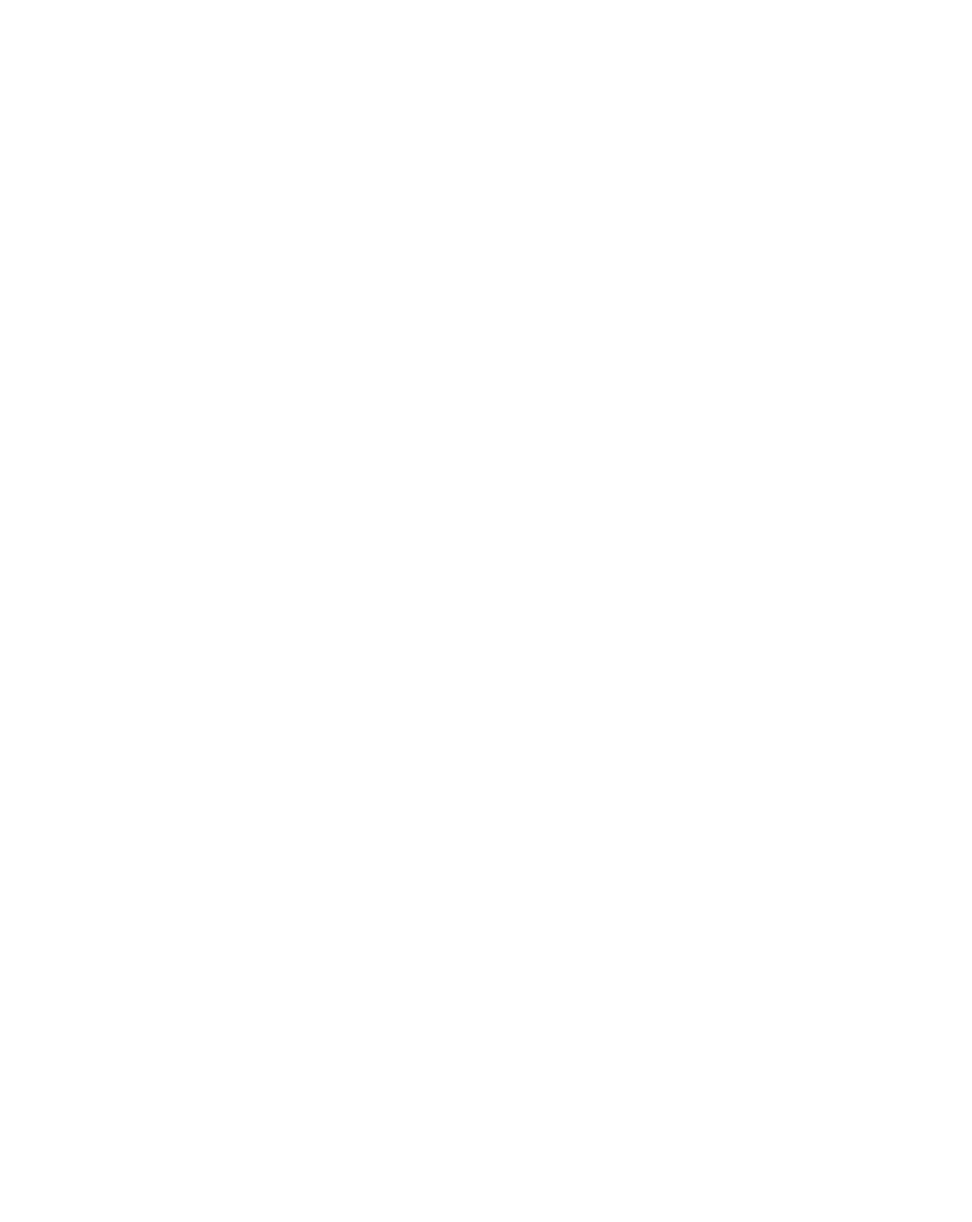
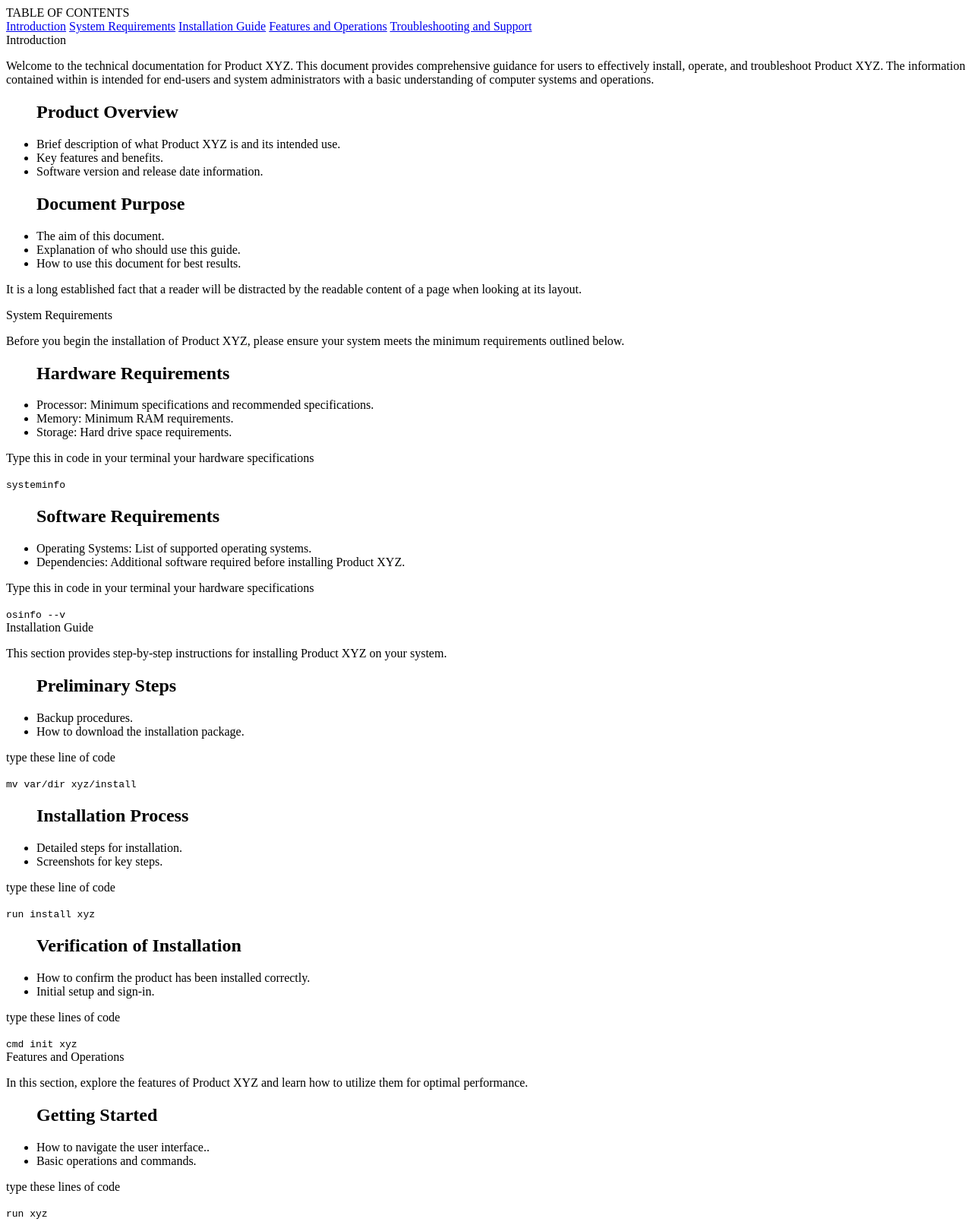
Before and after one commit to benSoalio/FCCTechnicalDocumentationPage, a plain HTML site: page index.html in a window 1280 px wide. Shown: the top 1608 px of the page at 76% size. Before the commit the page ends 800 px from the top, so only its background shows below. Drawn offline with Linux system fonts and the light colour scheme.

Commit message:
finish index.html basic structure

```diff
--- a/index.html
+++ b/index.html
@@ -4,7 +4,148 @@
     <meta charset="UTF-8" />
     <meta name="viewport" content="width=device-width, initial-scale=1.0" />
     <link rel="stylesheet" href="styles.css" />
-    <title>Technical Document Page</title>
+    <title>Product XYZ Technical Documentation</title>
   </head>
-  <body></body>
+  <body>
+    <main id="main-doc">
+      <nav id="navbar">
+        <header>TABLE OF CONTENTS</header>
+        <a href="#introduction" class="nav-link">Introduction</a>
+        <a href="#system_requirements" class="nav-link">System Requirements</a>
+        <a href="#installation_guide" class="nav-link">Installation Guide</a>
+        <a href="#features_and_operations" class="nav-link"
+          >Features and Operations</a
+        >
+        <a href="#troubleshooting_and_support" class="nav-link"
+          >Troubleshooting and Support</a
+        >
+      </nav>
+      <section class="main-section" id="introduction">
+        <header>Introduction</header>
+        <p>
+          Welcome to the technical documentation for Product XYZ. This document
+          provides comprehensive guidance for users to effectively install,
+          operate, and troubleshoot Product XYZ. The information contained
+          within is intended for end-users and system administrators with a
+          basic understanding of computer systems and operations.
+        </p>
+        <ul>
+          <h2>Product Overview</h2>
+          <li>
+            Brief description of what Product XYZ is and its intended use.
+          </li>
+          <li>Key features and benefits.</li>
+          <li>Software version and release date information.</li>
+        </ul>
+        <ul>
+          <h2>Document Purpose</h2>
+          <li>The aim of this document.</li>
+          <li>Explanation of who should use this guide.</li>
+          <li>How to use this document for best results.</li>
+        </ul>
+
+        <p>
+          It is a long established fact that a reader will be distracted by the
+          readable content of a page when looking at its layout.
+        </p>
+      </section>
+      <section class="main-section" id="system_requirements">
+        <header>System Requirements</header>
+        <p>
+          Before you begin the installation of Product XYZ, please ensure your
+          system meets the minimum requirements outlined below.
+        </p>
+        <ul>
+          <h2>Hardware Requirements</h2>
+          <li>
+            Processor: Minimum specifications and recommended specifications.
+          </li>
+          <li>Memory: Minimum RAM requirements.</li>
+          <li>Storage: Hard drive space requirements.</li>
+        </ul>
+        <p>Type this in code in your terminal your hardware specifications</p>
+        <code>systeminfo</code>
+        <ul>
+          <h2>Software Requirements</h2>
+          <li>Operating Systems: List of supported operating systems.</li>
+          <li>
+            Dependencies: Additional software required before installing Product
+            XYZ.
+          </li>
+        </ul>
+        <p>Type this in code in your terminal your hardware specifications</p>
+        <code>osinfo --v</code>
+      </section>
+      <section class="main-section" id="installation_guide">
+        <header>Installation Guide</header>
+        <p>
+          This section provides step-by-step instructions for installing Product
+          XYZ on your system.
+        </p>
+        <ul>
+          <h2>Preliminary Steps</h2>
+          <li>Backup procedures.</li>
+          <li>How to download the installation package.</li>
+        </ul>
+        <p>type these line of code</p>
+        <code>mv var/dir xyz/install</code>
+        <ul>
+          <h2>Installation Process</h2>
+          <li>Detailed steps for installation.</li>
+          <li>Screenshots for key steps.</li>
+        </ul>
+        <p>type these line of code</p>
+        <code>run install xyz</code>
+        <ul>
+          <h2>Verification of Installation</h2>
+          <li>How to confirm the product has been installed correctly.</li>
+          <li>Initial setup and sign-in.</li>
+        </ul>
+        <p>type these lines of code</p>
+        <code> cmd init xyz</code>
+      </section>
+      <section class="main-section" id="features_and_operations">
+        <header>Features and Operations</header>
+        <p>
+          In this section, explore the features of Product XYZ and learn how to
+          utilize them for optimal performance.
+        </p>
+        <ul>
+          <h2>Getting Started</h2>
+          <li>How to navigate the user interface..</li>
+          <li>Basic operations and commands.</li>
+        </ul>
+        <p>type these lines of code</p>
+        <code> run xyz</code>
+        <ul>
+          <h2>Advanced Features</h2>
+          <li>Detailed walkthroughs of advanced features.</li>
+          <li>Configuration options for customizing the software.</li>
+        </ul>
+        <p>type these lines of code</p>
+        <code>run xyz --verbose</code>
+      </section>
+      <section class="main-section" id="troubleshooting_and_support">
+        <header>Troubleshooting and Support</header>
+        <p>
+          Find solutions to common issues and information on how to obtain
+          further assistance.
+        </p>
+        <ul>
+          <h2>Common Issues and Solutions</h2>
+          <li>
+            A list of frequently encountered problems and step-by-step
+            solutions.
+          </li>
+          <li>Diagnostic tools and how to use them.</li>
+        </ul>
+
+        <ul>
+          <h2>Product Support</h2>
+          <li>Information on customer support (phone, email, live chat).</li>
+          <li>Hours of operation and time zones.</li>
+        </ul>
+      </section>
+    </main>
+  </body>
 </html>
```
